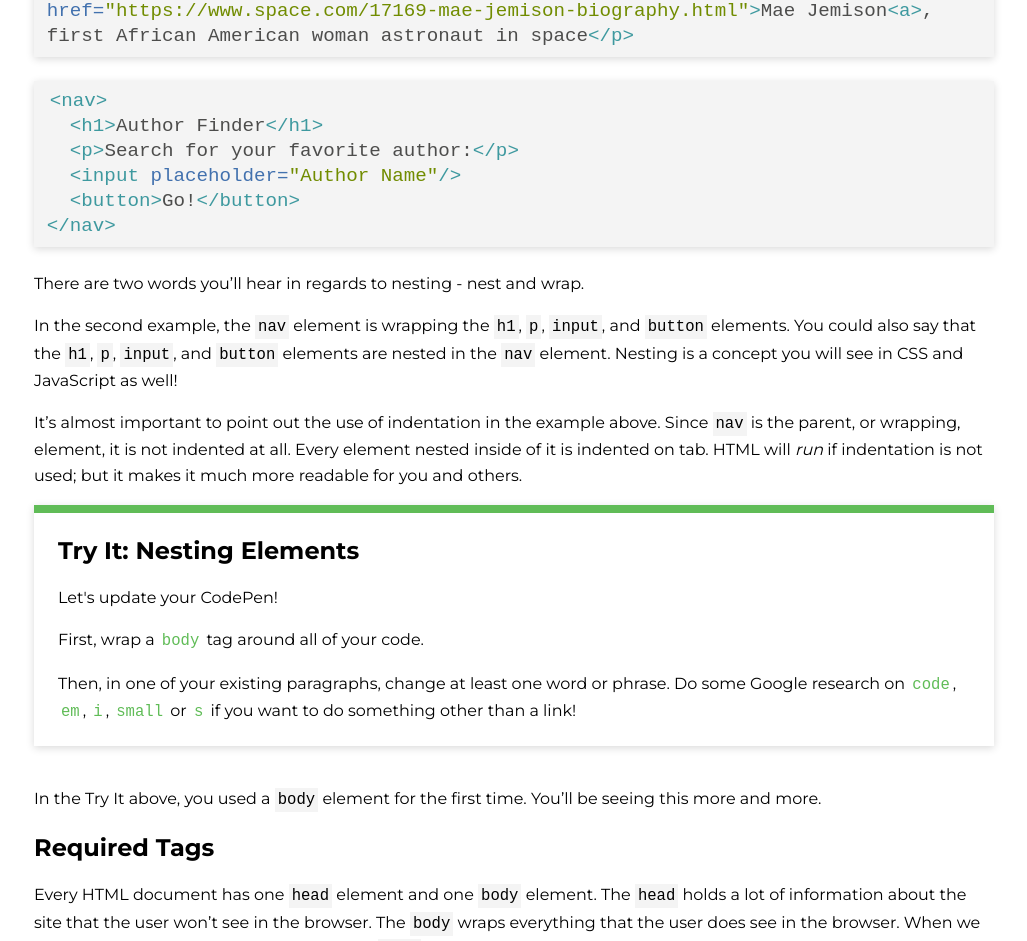
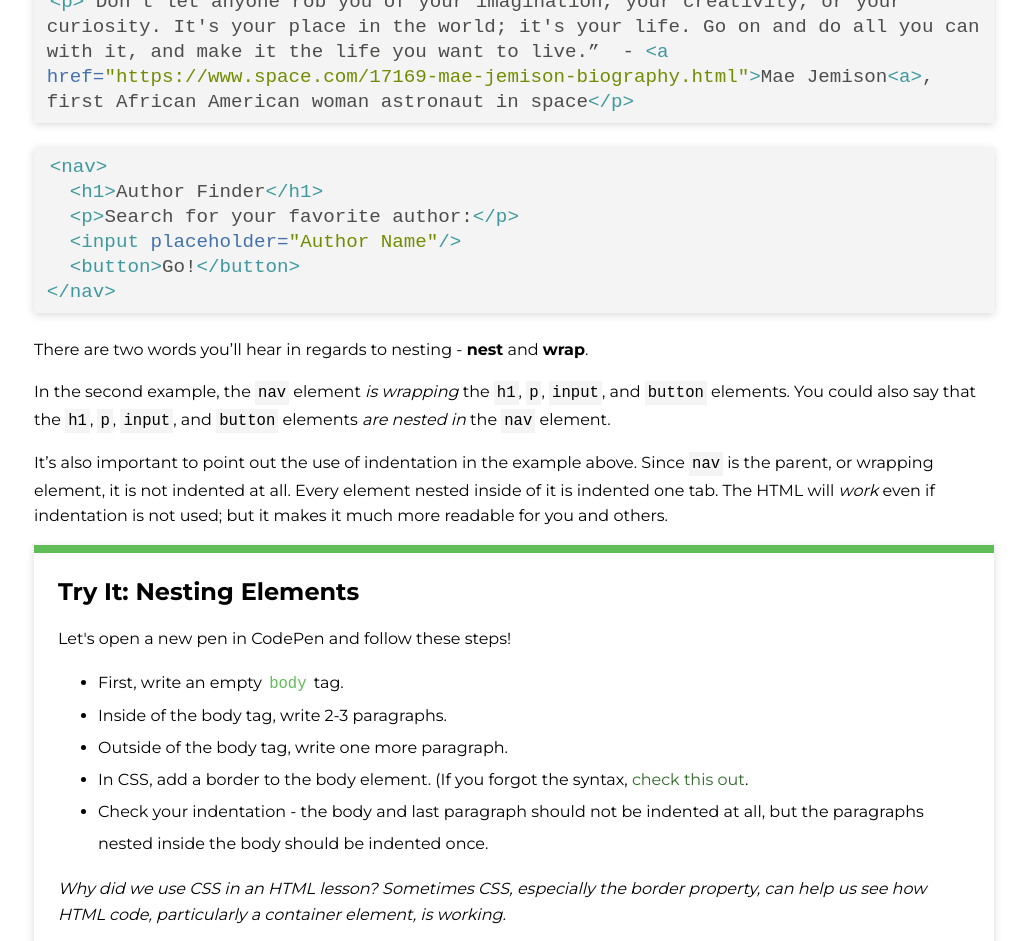
Before and after one commit to ameseee/kwk-curriculum-site, a Jekyll site: the page built from web-app/lessons/html-intermediate/index.md, in a window 1280 px wide and 1400 px high, scrolled down 1179 px. Shown: the top 941 px of the window, without its empty margins (126-1153 px from the left). Built offline with Jekyll 4.4.1, drawn with Linux system fonts in a browser that asks for light colours; nearby versions of some CDN libraries; some of the changed text lies outside the part shown.

Commit message:
Update Intermediate HTML goals and intro

````diff
--- a/web-app/lessons/html-intermediate/index.md
+++ b/web-app/lessons/html-intermediate/index.md
@@ -5,12 +5,13 @@
 ## Learning Goals
 
 * Understand and implement nesting with HTML elements
-
+* Identify and use container elements
 
 ## Technical Vocabulary
 
 - HTML
 - HTML Element
+- Container Elements
 - Nest
 - Wrap
 
@@ -21,7 +22,7 @@
 
 In most HTML documents, we will see **nesting**. This means that one (or more) elements will live inside of another element.
 
-One common example is when you see one word within a paragraph that is a link. To aid in formatting pages (which we will go into more tomorrow), we can use **container** elements. Their job is to hold a group of elements together. Two examples are below.
+One common example is when you see one word within a paragraph that is a link. To aid in formatting pages (which we will go into more in our next CSS lesson), we can use **container** elements. Their job is to hold a group of elements together. The Turn & Talk box below is made with a container element! Inside of it is an `h2` and several `p` tags.
 
 <div class="try-it">
   <h2>Turn & Talk</h2>
@@ -43,17 +44,24 @@
 </nav>
 ```
 
-There are two words you'll hear in regards to nesting - nest and wrap.
+There are two words you'll hear in regards to nesting - **nest** and **wrap**.
 
-In the second example, the `nav` element is wrapping the `h1`, `p`, `input`, and `button` elements. You could also say that the `h1`, `p`, `input`, and `button` elements are nested in the `nav` element. Nesting is a concept you will see in CSS and JavaScript as well!
+In the second example, the `nav` element _is wrapping_ the `h1`, `p`, `input`, and `button` elements. You could also say that the `h1`, `p`, `input`, and `button` elements _are nested in_ the `nav` element.
 
-It's almost important to point out the use of indentation in the example above. Since `nav` is the parent, or wrapping, element, it is not indented at all. Every element nested inside of it is indented on tab. HTML will _run_ if indentation is not used; but it makes it much more readable for you and others.
+It's also important to point out the use of indentation in the example above. Since `nav` is the parent, or wrapping element, it is not indented at all. Every element nested inside of it is indented one tab. The HTML will _work_ even if indentation is not used; but it makes it much more readable for you and others.
 
 <div class="try-it">
   <h2>Try It: Nesting Elements</h2>
-  <p>Let's update your CodePen!</p>
-  <p>First, wrap a <code class="try-it-code">body</code> tag around all of your code.</p>
-  <p>Then, in one of your existing paragraphs, change at least one word or phrase. Do some Google research on <code class="try-it-code">code</code>, <code class="try-it-code">em</code>, <code class="try-it-code">i</code>, <code class="try-it-code">small</code> or <code class="try-it-code">s</code> if you want to do something other than a link!</p>
+  <p>Let's open a new pen in CodePen and follow these steps!</p>
+  <ul>
+    <li>First, write an empty <code class="try-it-code">body</code> tag.</li>
+    <li>Inside of the body tag, write 2-3 paragraphs.</li>
+    <li>Outside of the body tag, write one more paragraph.</li>
+    <li>In CSS, add a border to the body element. (If you forgot the syntax, <a href="https://css-tricks.com/almanac/properties/b/border/">check this out</a>.</li>
+    <li>Check your indentation - the body and last paragraph should not be indented at all, but the paragraphs nested inside the body should be indented once.</li>
+  </ul>
+
+  <p><em>Why did we use CSS in an HTML lesson? Sometimes CSS, especially the border property, can help us see how HTML code, particularly a container element, is working.</em></p>
 </div>
 
 In the Try It above, you used a `body` element for the first time. You'll be seeing this more and more.
````
Also changed, not shown: web-app/lessons/css-intro/index.md (+7 -5 lines), web-app/lessons/index.md (+1 -1 lines).
